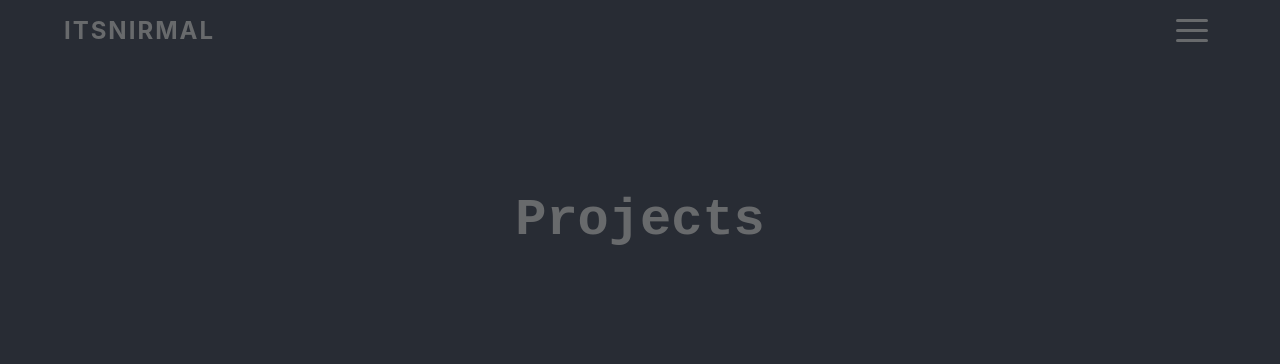
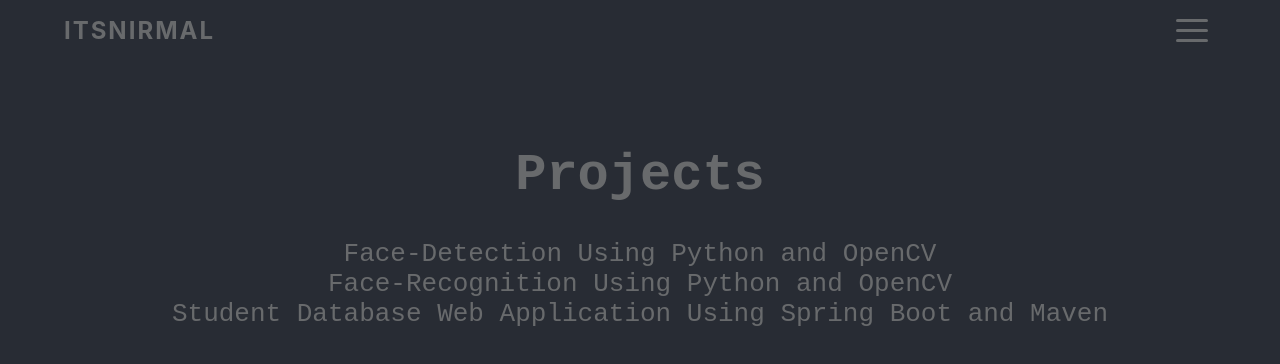
Before and after one commit to itsnirmal/react_website, a React (Create React App) app: page /projects in a window 1280 px wide. Shown: the top 364 px of the page. Built offline with nearby package versions, Linux system fonts and the light colour scheme.

Commit message:
Added projects in Projects page

```diff
--- a/src/components/projects.js
+++ b/src/components/projects.js
@@ -2,7 +2,14 @@ import React from 'react'
 
 function projects() {
   return (
-    <div className='App-header'><h1>Projects</h1></div>
+    <div className='App-header'>
+
+      <h1>Projects</h1>
+      <a href='https://github.com/itsnirmal/Face-Detection-Using-python-opencv' target= "_blank" rel="noreferrer noopener">Face-Detection Using Python and OpenCV</a>
+      <a href='https://github.com/itsnirmal/Face-Recognition-with-Python-and-OpenCV' target= "_blank" rel="noreferrer noopener">Face-Recognition Using Python and OpenCV</a>
+      <a href='https://github.com/itsnirmal/Student-Database-Web-APP' target= "_blank" rel="noreferrer noopener">Student Database Web Application Using Spring Boot and Maven</a>
+    </div>
+
   )
 }
 
```
